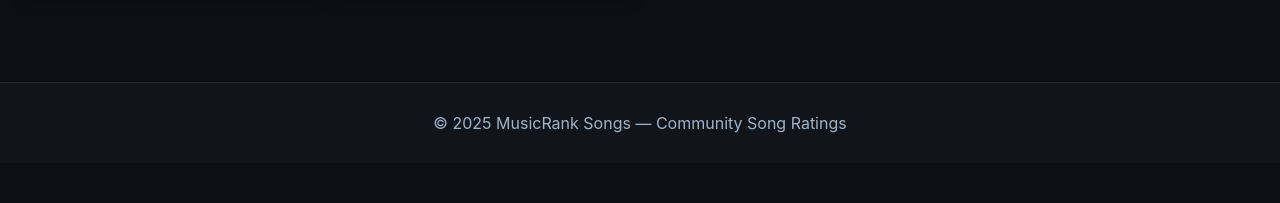
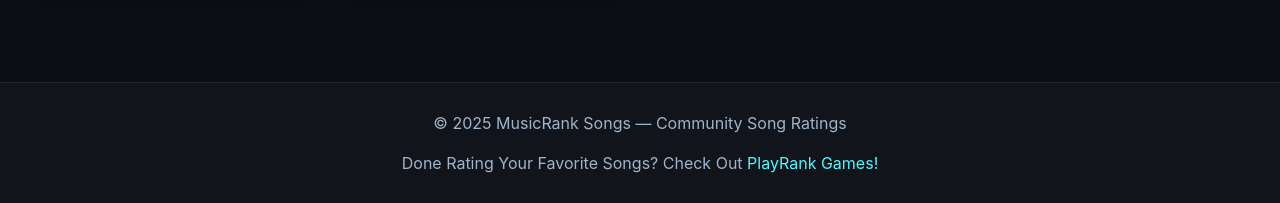
Before and after one commit to MusicRankSongs/Songs, a plain HTML site: page index.html in a window 1280 px wide. Shown: the part 909-1112 px from the top of the page. Before the commit the page ends 1072 px from the top, so only its background shows below. Drawn offline with Linux system fonts and the light colour scheme; no server answers.

Commit message:
Update index.html

```diff
--- a/index.html
+++ b/index.html
@@ -200,6 +200,11 @@
 
     <footer>
         © 2025 MusicRank Songs — Community Song Ratings
+        <br><br>
+        Done Rating Your Favorite Songs? Check Out
+        <a href="https://playrankgames.github.io/games/" target="_blank" style="color:#4cf8ff; text-decoration:none;">
+            PlayRank Games!
+        </a>
     </footer>
 
     <script type="module">
@@ -238,12 +243,8 @@
             { name: "Thunderstruck", logo: "https://i.pinimg.com/originals/3b/c9/e8/3bc9e87e6f4fed1d3b95fb4c8d091db0.png" }
         ];
 
-        /* -------------------------------
-           YOUR FULL SEARCHABLE GAME LIST
-        --------------------------------*/
         const allGames = [
             "Bohemian Rhapsody", "Hotel California", "Stairway to Heaven", "Billie Jean", "Like a Rolling Stone", "Smells Like Teen Spirit",
-            /* LIST UNCHANGED — left exactly as you provided */
         ];
 
         allGames.sort((a, b) => a.localeCompare(b));
```
